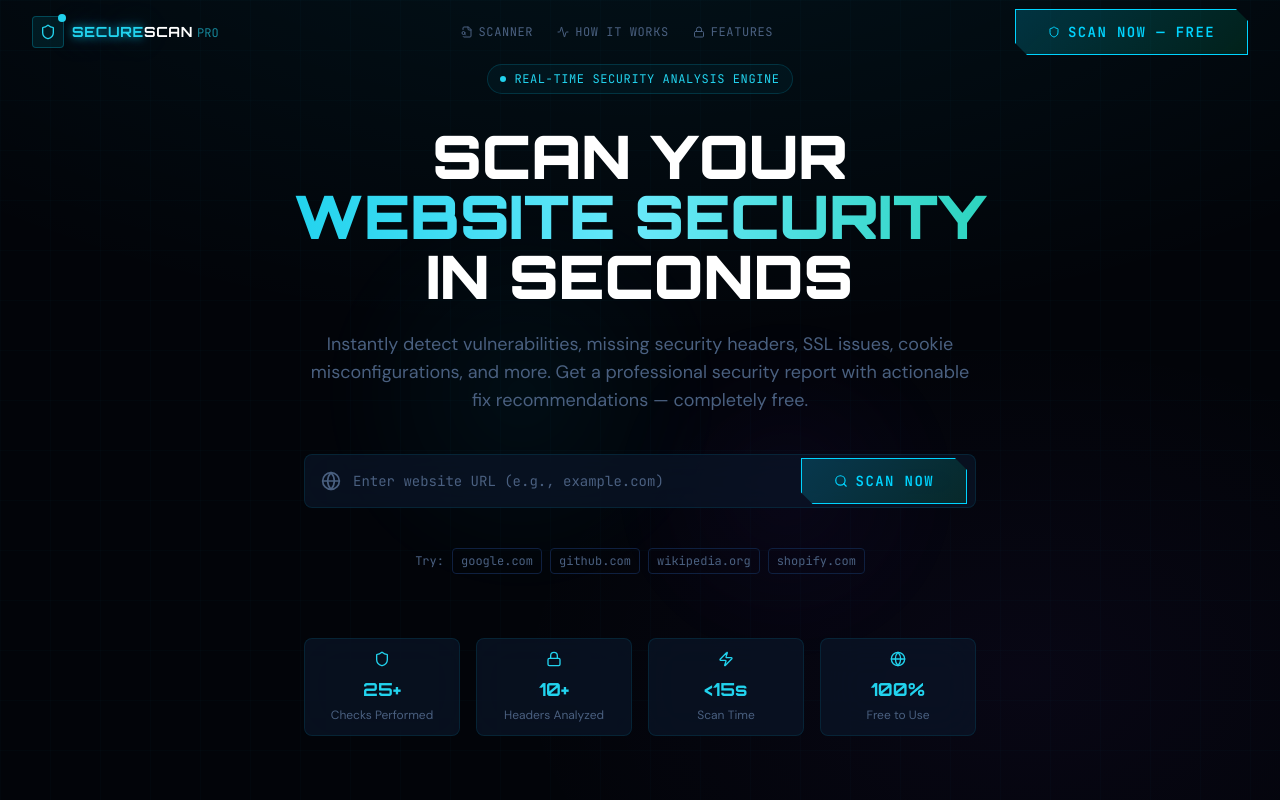
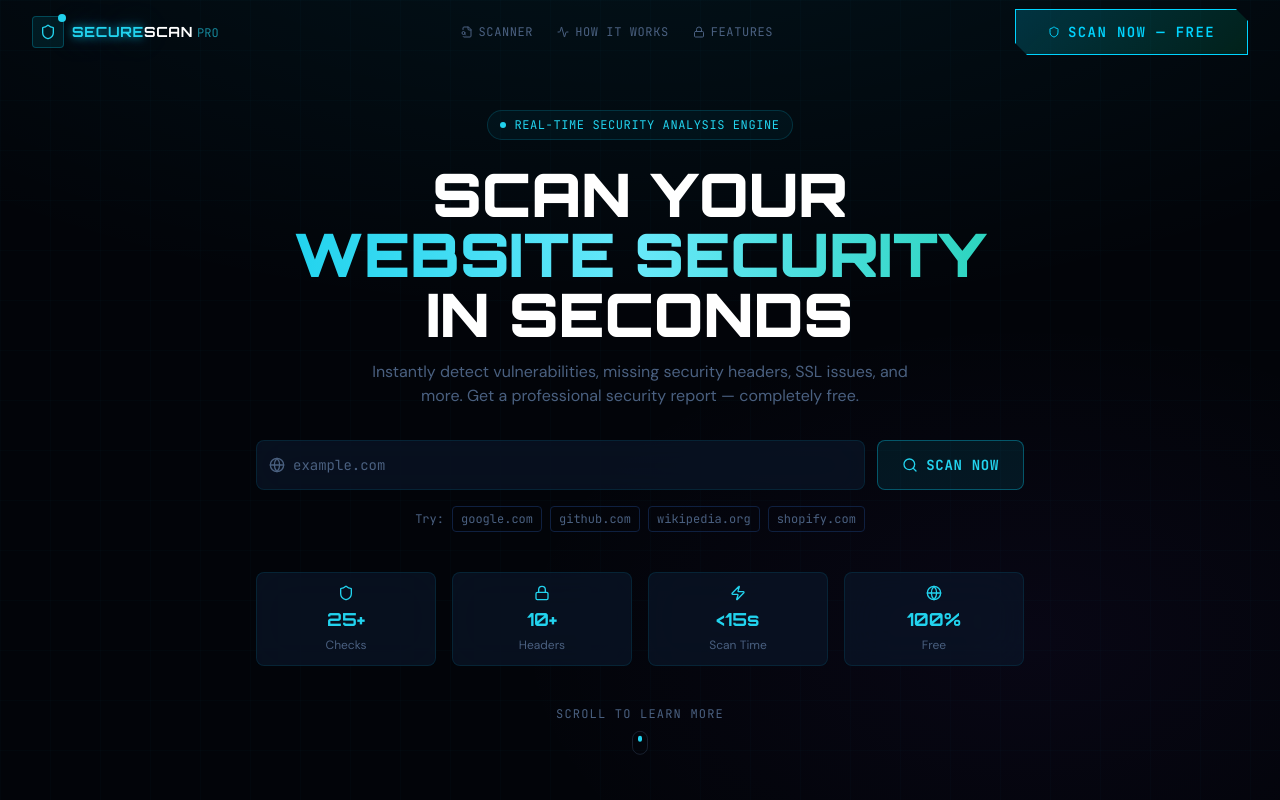
Before and after one commit to garvitchoudharyy/security-scanner, a Next.js app: page / in a window 1280 px wide. Shown: the top 800 px of the page. Built offline with nearby package versions, Linux system fonts and the light colour scheme.

Commit message:
Refactor Hero component and improve input handling
Removed comments and adjusted styles in the Hero component. Updated the URL input type and placeholder text for better user experience.

```diff
--- a/src/components/Hero.tsx
+++ b/src/components/Hero.tsx
@@ -1,11 +1,4 @@
 "use client";
-
-/**
- * HERO SECTION
- * ============
- * Landing page hero with animated background, headline,
- * and the main URL scanner input form.
- */
 
 import { useState } from "react";
 import { motion } from "framer-motion";
@@ -17,12 +10,11 @@ interface HeroProps {
   isScanning: boolean;
 }
 
-// Floating security stats shown in the hero
 const STATS = [
-  { label: "Checks Performed", value: "25+", icon: Shield },
-  { label: "Headers Analyzed", value: "10+", icon: Lock },
+  { label: "Checks", value: "25+", icon: Shield },
+  { label: "Headers", value: "10+", icon: Lock },
   { label: "Scan Time", value: "<15s", icon: Zap },
-  { label: "Free to Use", value: "100%", icon: Globe },
+  { label: "Free", value: "100%", icon: Globe },
 ];
 
 export default function Hero({ onScan, isScanning }: HeroProps) {
@@ -37,66 +29,43 @@ export default function Hero({ onScan, isScanning }: HeroProps) {
       return;
     }
     if (!isValidUrl(trimmed)) {
-      setError("Please enter a valid URL (e.g., example.com or https://example.com)");
+      setError("Please enter a valid URL (e.g., example.com)");
       return;
     }
     setError("");
     onScan(trimmed);
   }
 
-  function handleKeyDown(e: React.KeyboardEvent) {
-    if (e.key === "Enter") handleSubmit(e as unknown as React.FormEvent);
-  }
-
   return (
-    <section className="relative min-h-screen flex flex-col items-center justify-center overflow-hidden pt-16">
-      {/* Animated background grid (already on body, add layered glow) */}
+    <section className="relative min-h-screen flex flex-col items-center justify-center overflow-hidden pt-16 px-4">
+      {/* Background glows */}
       <div className="absolute inset-0 pointer-events-none">
-        {/* Large radial gradient for depth */}
         <div className="absolute inset-0 bg-[radial-gradient(ellipse_80%_60%_at_50%_-20%,rgba(0,212,255,0.08),transparent)]" />
         <div className="absolute inset-0 bg-[radial-gradient(ellipse_40%_40%_at_80%_80%,rgba(124,58,237,0.05),transparent)]" />
-
-        {/* Animated floating orbs */}
-        <motion.div
-          className="absolute top-1/4 left-1/4 w-96 h-96 rounded-full opacity-5"
-          style={{
-            background: "radial-gradient(circle, #00d4ff, transparent 70%)",
-          }}
-          animate={{ scale: [1, 1.2, 1], x: [0, 20, 0], y: [0, -20, 0] }}
-          transition={{ duration: 8, repeat: Infinity, ease: "easeInOut" }}
-        />
-        <motion.div
-          className="absolute bottom-1/4 right-1/4 w-80 h-80 rounded-full opacity-5"
-          style={{
-            background: "radial-gradient(circle, #7c3aed, transparent 70%)",
-          }}
-          animate={{ scale: [1, 1.15, 1], x: [0, -15, 0], y: [0, 15, 0] }}
-          transition={{ duration: 10, repeat: Infinity, ease: "easeInOut", delay: 2 }}
-        />
       </div>
 
-      {/* Main content */}
-      <div className="relative z-10 max-w-4xl mx-auto px-4 text-center">
+      {/* Main content — full width on mobile */}
+      <div className="relative z-10 w-full max-w-3xl mx-auto text-center">
 
         {/* Badge */}
         <motion.div
           initial={{ opacity: 0, y: 20 }}
           animate={{ opacity: 1, y: 0 }}
           transition={{ duration: 0.5 }}
-          className="inline-flex items-center gap-2 px-3 py-1.5 rounded-full border border-cyan-500/20 bg-cyan-500/5 mb-8"
+          className="inline-flex items-center gap-2 px-3 py-1.5 rounded-full border border-cyan-500/20 bg-cyan-500/5 mb-6"
         >
-          <div className="w-1.5 h-1.5 rounded-full bg-cyan-400 animate-pulse" />
-          <span className="font-mono text-xs text-cyan-400 tracking-wider uppercase">
+          <div className="w-1.5 h-1.5 rounded-full bg-cyan-400 animate-pulse flex-shrink-0" />
+          <span className="font-mono text-[10px] sm:text-xs text-cyan-400 tracking-wider uppercase">
             Real-time Security Analysis Engine
           </span>
         </motion.div>
 
-        {/* Main headline */}
+        {/* Headline — smaller on mobile so it fits */}
         <motion.h1
           initial={{ opacity: 0, y: 30 }}
           animate={{ opacity: 1, y: 0 }}
           transition={{ duration: 0.6, delay: 0.1 }}
-          className="font-orbitron text-4xl sm:text-5xl lg:text-6xl font-black mb-6 leading-tight"
+          className="font-orbitron text-3xl sm:text-5xl lg:text-6xl font-black mb-4 leading-tight"
         >
           <span className="text-white">SCAN YOUR</span>
           <br />
@@ -112,81 +81,79 @@ export default function Hero({ onScan, isScanning }: HeroProps) {
           initial={{ opacity: 0, y: 20 }}
           animate={{ opacity: 1, y: 0 }}
           transition={{ duration: 0.6, delay: 0.2 }}
-          className="text-cyber-muted text-base sm:text-lg max-w-2xl mx-auto mb-10 leading-relaxed"
+          className="text-cyber-muted text-sm sm:text-base max-w-xl mx-auto mb-8 leading-relaxed px-2"
         >
           Instantly detect vulnerabilities, missing security headers, SSL issues,
-          cookie misconfigurations, and more. Get a professional security report with
-          actionable fix recommendations — completely free.
+          and more. Get a professional security report — completely free.
         </motion.p>
 
-        {/* Scan Form */}
+        {/* ── SCAN FORM ── */}
         <motion.div
           id="scanner"
           initial={{ opacity: 0, y: 30 }}
           animate={{ opacity: 1, y: 0 }}
           transition={{ duration: 0.6, delay: 0.3 }}
-          className="w-full max-w-2xl mx-auto"
+          className="w-full"
         >
           <form onSubmit={handleSubmit}>
-            <div className="relative group">
-              {/* Input wrapper with cyber clip-path style border */}
-              <div className="relative flex items-center glass rounded-lg border border-cyan-500/20 group-focus-within:border-cyan-500/50 transition-all duration-300 group-focus-within:shadow-[0_0_30px_rgba(0,212,255,0.15)]">
-                {/* Globe icon prefix */}
-                <div className="flex-shrink-0 pl-4 pr-3">
-                  <Globe className="w-5 h-5 text-cyber-muted group-focus-within:text-cyan-400 transition-colors" />
+            {/* Stack vertically on mobile, row on sm+ */}
+            <div className="flex flex-col sm:flex-row gap-3 w-full">
+
+              {/* Input box */}
+              <div className="flex items-center flex-1 glass rounded-lg border border-cyan-500/20 focus-within:border-cyan-500/50 transition-all duration-300 focus-within:shadow-[0_0_20px_rgba(0,212,255,0.15)] min-w-0">
+                <div className="flex-shrink-0 pl-3 pr-2">
+                  <Globe className="w-4 h-4 text-cyber-muted" />
+                </div>
+                <input
+                  type="url"
+                  inputMode="url"
+                  value={url}
+                  onChange={(e) => { setUrl(e.target.value); setError(""); }}
+                  placeholder="example.com"
+                  className="flex-1 bg-transparent py-3.5 pr-3 text-white placeholder-cyber-muted font-mono text-sm outline-none min-w-0 w-full"
+                  disabled={isScanning}
+                  autoComplete="off"
+                  autoCapitalize="none"
+                  autoCorrect="off"
+                  spellCheck={false}
+                />
               </div>
 
-                {/* URL input */}
-                <input
-                  type="text"
-                  value={url}
-                  onChange={(e) => { setUrl(e.target.value); setError(""); }}
-                  onKeyDown={handleKeyDown}
-                  placeholder="Enter website URL (e.g., example.com)"
-                  className="flex-1 bg-transparent py-4 pr-2 text-white placeholder-cyber-muted font-mono text-sm outline-none"
-                  disabled={isScanning}
-                  autoComplete="off"
-                  spellCheck={false}
-                />
-
-                {/* Scan button */}
-                <div className="flex-shrink-0 pr-2">
+              {/* Scan button — full width on mobile */}
               <button
                 type="submit"
                 disabled={isScanning}
-                    className="btn-cyber btn-cyber-primary py-2.5 px-5 text-xs disabled:opacity-50 disabled:cursor-not-allowed"
+                className="flex items-center justify-center gap-2 bg-cyan-500/10 border border-cyan-500/40 text-cyan-400 font-mono text-sm font-bold uppercase tracking-wider rounded-lg px-6 py-3.5 hover:bg-cyan-500/20 hover:border-cyan-500/70 transition-all duration-300 disabled:opacity-50 disabled:cursor-not-allowed whitespace-nowrap flex-shrink-0"
               >
                 {isScanning ? (
                   <>
-                        <div className="w-3 h-3 border border-cyan-400/30 border-t-cyan-400 rounded-full animate-spin" />
+                    <div className="w-4 h-4 border border-cyan-400/30 border-t-cyan-400 rounded-full animate-spin flex-shrink-0" />
                     Scanning...
                   </>
                 ) : (
                   <>
-                        <Search className="w-3.5 h-3.5" />
+                    <Search className="w-4 h-4 flex-shrink-0" />
                     Scan Now
                   </>
                 )}
               </button>
             </div>
-              </div>
 
             {/* Error message */}
             {error && (
               <motion.div
-                  initial={{ opacity: 0, y: -10 }}
+                initial={{ opacity: 0, y: -5 }}
                 animate={{ opacity: 1, y: 0 }}
-                  className="absolute -bottom-8 left-0 flex items-center gap-1.5 text-xs text-red-400"
+                className="mt-2 flex items-center gap-1.5 text-xs text-red-400"
               >
-                  <AlertTriangle className="w-3 h-3" />
+                <AlertTriangle className="w-3 h-3 flex-shrink-0" />
                 {error}
               </motion.div>
             )}
-            </div>
           </form>
 
           {/* Example URLs */}
-          <div className="mt-10 flex flex-wrap items-center justify-center gap-2 text-xs">
+          <div className="mt-4 flex flex-wrap items-center justify-center gap-2 text-xs">
             <span className="text-cyber-muted font-mono">Try:</span>
             {["google.com", "github.com", "wikipedia.org", "shopify.com"].map((site) => (
               <button
@@ -206,7 +173,7 @@ export default function Hero({ onScan, isScanning }: HeroProps) {
           initial={{ opacity: 0, y: 20 }}
           animate={{ opacity: 1, y: 0 }}
           transition={{ duration: 0.6, delay: 0.5 }}
-          className="grid grid-cols-2 sm:grid-cols-4 gap-4 mt-16 max-w-2xl mx-auto"
+          className="grid grid-cols-4 gap-2 sm:gap-4 mt-10 w-full"
         >
           {STATS.map(({ label, value, icon: Icon }, i) => (
             <motion.div
@@ -214,11 +181,11 @@ export default function Hero({ onScan, isScanning }: HeroProps) {
               initial={{ opacity: 0, y: 20 }}
               animate={{ opacity: 1, y: 0 }}
               transition={{ delay: 0.5 + i * 0.1 }}
-              className="flex flex-col items-center gap-1 p-3 glass rounded-lg border border-cyber-border"
+              className="flex flex-col items-center gap-1 p-2 sm:p-3 glass rounded-lg border border-cyber-border"
             >
-              <Icon className="w-4 h-4 text-cyan-400 mb-1" />
-              <span className="font-orbitron text-lg font-bold text-cyan-400">{value}</span>
-              <span className="text-xs text-cyber-muted text-center">{label}</span>
+              <Icon className="w-3.5 h-3.5 sm:w-4 sm:h-4 text-cyan-400" />
+              <span className="font-orbitron text-sm sm:text-lg font-bold text-cyan-400">{value}</span>
+              <span className="text-[9px] sm:text-xs text-cyber-muted text-center leading-tight">{label}</span>
             </motion.div>
           ))}
         </motion.div>
@@ -228,7 +195,7 @@ export default function Hero({ onScan, isScanning }: HeroProps) {
           initial={{ opacity: 0 }}
           animate={{ opacity: 1 }}
           transition={{ delay: 1.5 }}
-          className="mt-16 flex flex-col items-center gap-2"
+          className="mt-10 flex flex-col items-center gap-2"
         >
           <span className="text-xs text-cyber-muted font-mono uppercase tracking-widest">
             Scroll to learn more
```
Lines whose indentation alone changed are shown as unchanged.
